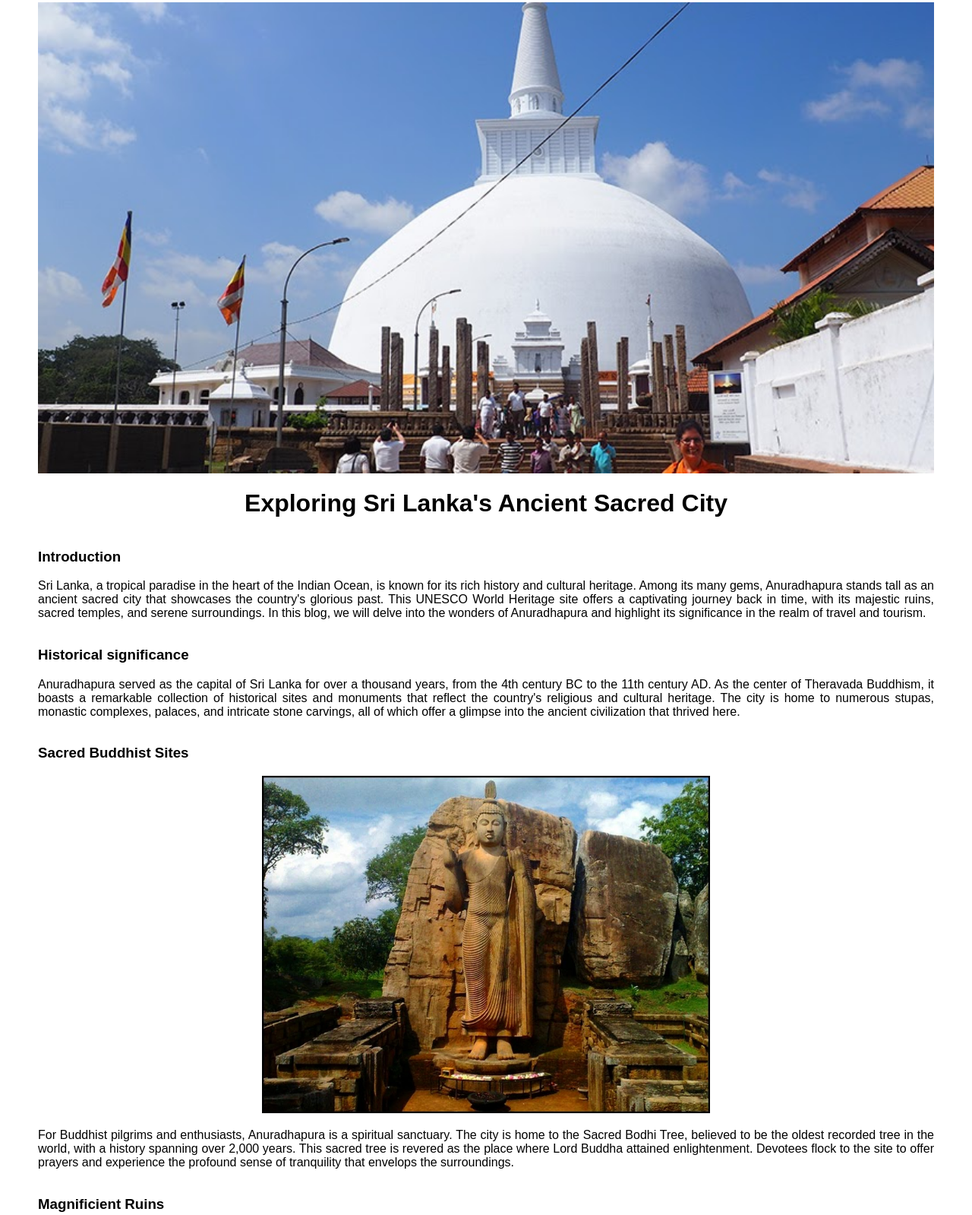
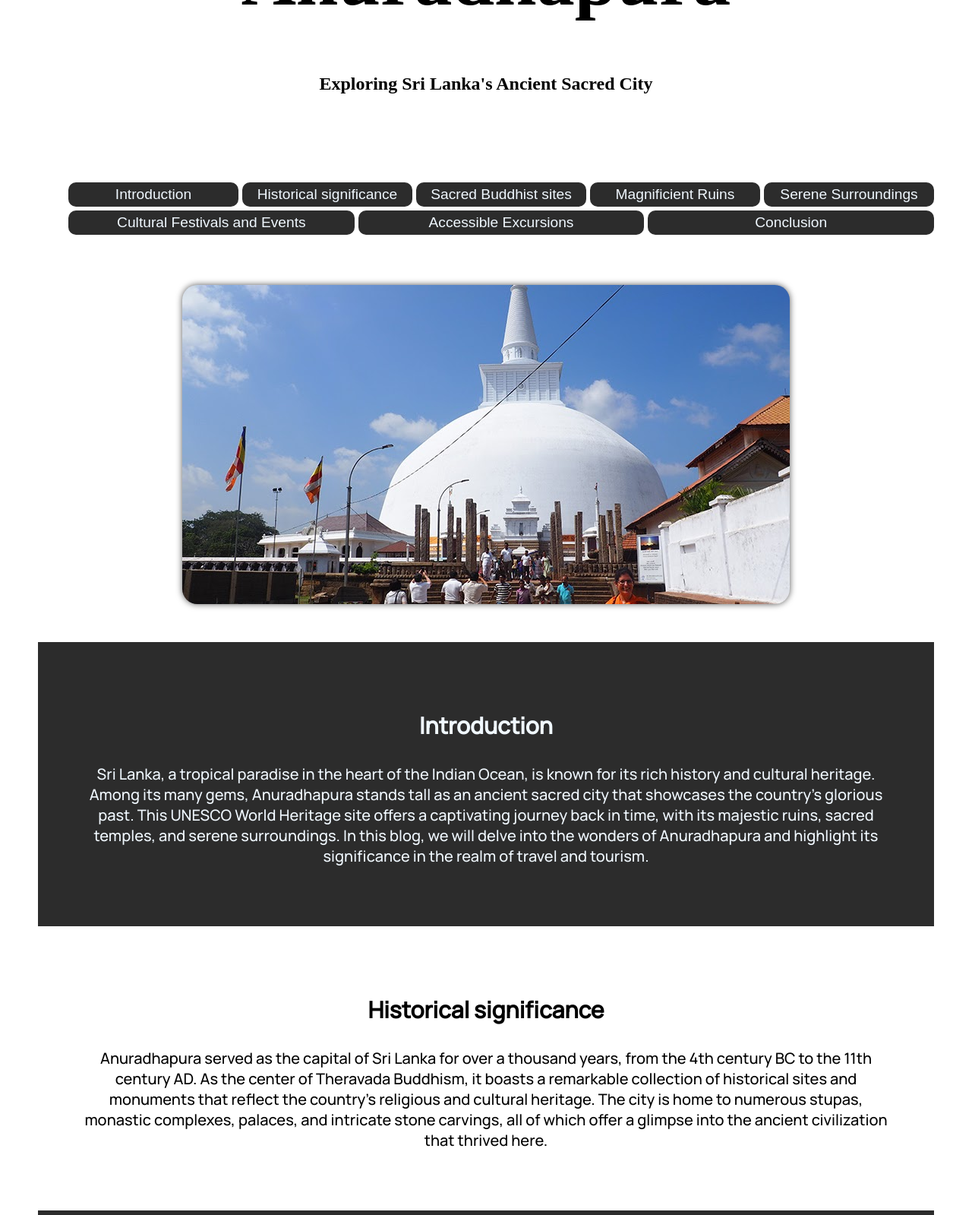
Before and after one commit to SL-Pirate/weeb-dev-sem2-assignment, a plain HTML site: page html/student2_topic.html in a window 1280 px wide. Shown: the part 336-1935 px from the top of the page at 76% size. Drawn offline with Linux system fonts and the light colour scheme; a web font is replaced by a local one.

Commit message:
add styles for Student 2 article

```diff
--- a/html/student2_topic.html
+++ b/html/student2_topic.html
@@ -7,11 +7,18 @@
         <link rel="icon" href="../gfx/favicon.png">
         <link rel="stylesheet" href="../styles/global.css">
         <link rel="stylesheet" href="../styles/student2_topic.css">
+        <link rel="preconnect" href="https://fonts.googleapis.com">
+        <link rel="preconnect" href="https://fonts.gstatic.com" crossorigin>
+        <link href="https://fonts.googleapis.com/css2?family=Lumanosimo&family=Manrope:wght@500&display=swap" rel="stylesheet">
     </head>
     <body>
         <iframe src="global_navbar.html?page=home" width="100%" height="100px" style="border:none;"></iframe>
-        <div id="blog">
-            <h3>Table of content</h3>
+        <div class="blog">
+            <div class="blog-title">
+                <h1>Anuradhapura</h1>
+                <h2>Exploring Sri Lanka's Ancient Sacred City</h2>
+            </div>
+
             <ol>
                 <li><a href="#introduction">Introduction</a></li>
                 <li><a href="#historical_significance">Historical significance</a></li>
@@ -22,43 +29,54 @@
                 <li><a href="#excursions">Accessible Excursions</a></li>
                 <li><a href="#conclusion">Conclusion</a></li>
             </ol>
-            <img src="../gfx/student2_topic.jpg" alt="Ruwanwelisaya">
-            <h1>Exploring Sri Lanka's Ancient Sacred City</h1>
-            <section id="introduction">
+            <div class="title-img">
+                <img src="../gfx/student2_topic.jpg" alt="Ruwanwelisaya">
+            </div>
+
+            <div class="description" id="introduction">
                 <h3>Introduction</h3>
                 <p>Sri Lanka, a tropical paradise in the heart of the Indian Ocean, is known for its rich history and cultural heritage. Among its many gems, Anuradhapura stands tall as an ancient sacred city that showcases the country's glorious past. This UNESCO World Heritage site offers a captivating journey back in time, with its majestic ruins, sacred temples, and serene surroundings. In this blog, we will delve into the wonders of Anuradhapura and highlight its significance in the realm of travel and tourism.</p>
-            </section>
-            <section id="historical_significance">
+            </div>
+            <div class="description" id="historical_significance">
                 <h3>Historical significance</h3>
                 <p>Anuradhapura served as the capital of Sri Lanka for over a thousand years, from the 4th century BC to the 11th century AD. As the center of Theravada Buddhism, it boasts a remarkable collection of historical sites and monuments that reflect the country's religious and cultural heritage. The city is home to numerous stupas, monastic complexes, palaces, and intricate stone carvings, all of which offer a glimpse into the ancient civilization that thrived here.</p>
-            </section>
-            <section id="sacred_sites">
-                <h3>Sacred Buddhist Sites</h3>
-                <img src="../gfx/student2_topic_img1.jpg" class="subtopic" alt="buddha statue">
-                <p>For Buddhist pilgrims and enthusiasts, Anuradhapura is a spiritual sanctuary. The city is home to the Sacred Bodhi Tree, believed to be the oldest recorded tree in the world, with a history spanning over 2,000 years. This sacred tree is revered as the place where Lord Buddha attained enlightenment. Devotees flock to the site to offer prayers and experience the profound sense of tranquility that envelops the surroundings.</p>
-            </section>
-            <section id="ruins">
-                <h3>Magnificient Ruins</h3>
-                <img src="../gfx/student2_topic_img2.webp" class="subtopic" alt="isurumuniya">
-                <p>Exploring Anuradhapura is like stepping into a time capsule. The ruins of ancient palaces, monasteries, and dagobas (stupas) provide a glimpse into the architectural marvels of a bygone era. The Abhayagiri Dagoba, Jetavanaramaya, and Ruwanwelisaya are among the most iconic structures in Anuradhapura, with their sheer size and intricate craftsmanship leaving visitors in awe. Walking amidst these ruins is a humbling experience, allowing one to appreciate the craftsmanship and ingenuity of ancient Sri Lankan civilization.</p>
-            </section>
-            <section id="surrounding">
+            </div>
+            <div class="description" id="sacred_sites">
+                <div class="img">
+                    <img src="../gfx/student2_topic_img1.jpg" class="subtopic" alt="buddha statue">
+                </div>
+                <div class="details">
+                    <h3>Sacred Buddhist Sites</h3>
+                    <p>For Buddhist pilgrims and enthusiasts, Anuradhapura is a spiritual sanctuary. The city is home to the Sacred Bodhi Tree, believed to be the oldest recorded tree in the world, with a history spanning over 2,000 years. This sacred tree is revered as the place where Lord Buddha attained enlightenment. Devotees flock to the site to offer prayers and experience the profound sense of tranquility that envelops the surroundings.</p>
+                </div>
+            </div>
+            <div class="description" id="ruins">
+                <div class="details">
+                    <h3>Magnificient Ruins</h3>
+                    <p>Exploring Anuradhapura is like stepping into a time capsule. The ruins of ancient palaces, monasteries, and dagobas (stupas) provide a glimpse into the architectural marvels of a bygone era. The Abhayagiri Dagoba, Jetavanaramaya, and Ruwanwelisaya are among the most iconic structures in Anuradhapura, with their sheer size and intricate craftsmanship leaving visitors in awe. Walking amidst these ruins is a humbling experience, allowing one to appreciate the craftsmanship and ingenuity of ancient Sri Lankan civilization.</p>
+                </div>
+                <div class="img">
+                    <img src="../gfx/student2_topic_img2.webp" class="subtopic" alt="isurumuniya">
+                </div>
+
+            </div>
+            <div class="description" id="surrounding">
                 <h3>Serene Surroundings</h3>
                 <p>Apart from its historical significance, Anuradhapura also offers a serene and tranquil atmosphere. The city is dotted with picturesque lakes, lush green parks, and peaceful monastic complexes, making it an ideal destination for those seeking inner peace and tranquility. The shimmering waters of Tissa Wewa and Nuwara Wewa provide a perfect backdrop for leisurely strolls or picnics, allowing visitors to immerse themselves in the natural beauty that surrounds the ancient city.</p>
-            </section>
-            <section id="events">
+            </div>
+            <div class="description" id="events">
                 <h3>Cultural Festivals and Events</h3>
                 <p>Anuradhapura comes alive during cultural festivals and events, offering visitors a chance to witness vibrant traditions and rituals. The Poson Poya Festival, commemorating the introduction of Buddhism to Sri Lanka, is celebrated with great fervor, attracting both locals and tourists alike. The city is adorned with colorful decorations, and devotees engage in religious observances, illuminating the ancient ruins with lanterns and lights, creating a mesmerizing spectacle.</p>
-            </section>
-            <section id="excursions">
+            </div>
+            <div class="description" id="excursions">
                 <h3>Accessible Excursions</h3>
                 <p>Anuradhapura's central location makes it an ideal base for exploring other nearby attractions. Just a short drive away, you can visit the stunning rock fortress of Sigiriya, the ancient city of Polonnaruwa, or the serene shores of the Ritigala Forest Reserve. These excursions offer a well-rounded experience, allowing you to witness the diverse landscapes and historical wonders that Sri Lanka has to offer.</p>
-            </section>
-            <section id="conclusion">
+            </div>
+            <div class="description" id="conclusion">
                 <h3>Conclusion</h3>
                 <p>Anuradhapura, with its ancient ruins, sacred sites, and cultural significance, stands as a testament to Sri Lanka's glorious past. As a traveler, exploring this ancient sacred city is a captivating journey that not only provides insight into the country's history but also offers a spiritual and serene experience. Whether you are an architecture enthusiast, a history buff, or a seeker of tranquility, Anuradhapura has something extraordinary to offer. Plan your visit to this UNESCO World Heritage site and immerse yourself in the magnificence of Sri Lanka's ancient civilization.</p>
-            </section>
+            </div>
         </div>
-        <a href="page_editor_student2.html" style="margin: 50px;">Go to page editor</a>
+        <a id="page_editor" href="page_editor_student2.html" style="margin: 50px;">Go to page editor</a>
     </body>
 </html>
--- a/styles/student2_topic.css
+++ b/styles/student2_topic.css
@@ -1,4 +1,8 @@
-#blog {
+*{
+    scroll-behavior: smooth;
+}
+
+.blog{
     display: flex;
     flex-direction: column;
     justify-content: center;
@@ -6,25 +10,98 @@
     margin-left: 50px;
     margin-right: 50px;
 }
-
-#blog p {
-    text-align: justify;
+.blog-title{
+    font-family: 'Lumanosimo', 'cursive';
+    padding: 80px 0px;
+}
+.blog-title h1{
+    font-size: 100px;
+}
+/*--------------------- anchores -------------------*/
+.blog ol {
+    display: flex;
+    flex-wrap: wrap;
+    justify-content: center;
+    align-items: center;
+    gap:5px;
+    list-style-type: none;
+}
+.blog ol a{
+    color: aliceblue;
+    text-decoration: none;
+}
+.blog ol li{
+    flex: 15%;
+    font-size: larger;
+    border-radius: 10px;
+    padding: 5px 10px;
+    background-color:  rgb(44, 44, 44);
+    transition: all 0.3s;
+}
+.blog ol li:hover{
+    padding: 5px 20px;
+}
+/*---------------------------------------------------*/
+.title-img{
+    filter: drop-shadow(0px 0px 4px #000000a9);
+    display: flex;
+    justify-content: center;
+    align-items: center;
+    width: 100%;
+    height: 100%;
+    margin: 50px 0;
+    overflow: hidden;
+}
+.title-img img{
+    border-radius: 20px;
+    width: auto;
+    height: 100%;
+}
+.description{
+    font-family: 'Manrope', sans-serif;
+    font-size: 20px;
+    padding: 5% 5%;
+}
+.description h3{
+    font-size: 30px;
 }
 
-#blog ol {
-    text-align: start;
+#introduction , #sacred_sites ,#surrounding,#excursions{
+    background-color:  rgb(44, 44, 44);
+    color: aliceblue;
+}
+/* ---------------- description with images ------------*/
+#ruins , #sacred_sites{
+    display: flex;
+    justify-content: space-around;
+}
+.description .img{
+    width: 50%;
+    margin: 0 50px;
+}
+.description .img img{
+    filter: drop-shadow(0px 0px 4px #000000a9);
+    border-radius: 20px;
+    width: 100%;
+}
+.description .details{
+    width: 50%;
+}
+/*------------------------------------------------*/
+
+/*-------------- Page Editor Link -------------*/
+
+#page_editor{
+    font-weight: 600;
+    text-decoration: none;
+    color: aliceblue;
+    border: 2px solid rgb(44, 44, 44);
+    background-color: rgb(44, 44, 44);
+    padding: 10px 20px;
 }
 
-#blog h3 {
-    text-align: left;
+#page_editor:hover{
+    background-color: aliceblue;
+    border: 2px solid rgb(44, 44, 44);
+    color: rgb(44, 44, 44);
 }
-
-img {
-    width: 100%;
-    height: auto;
-}
-
-.subtopic {
-    width: 50%;
-    height: auto;
-}
```
